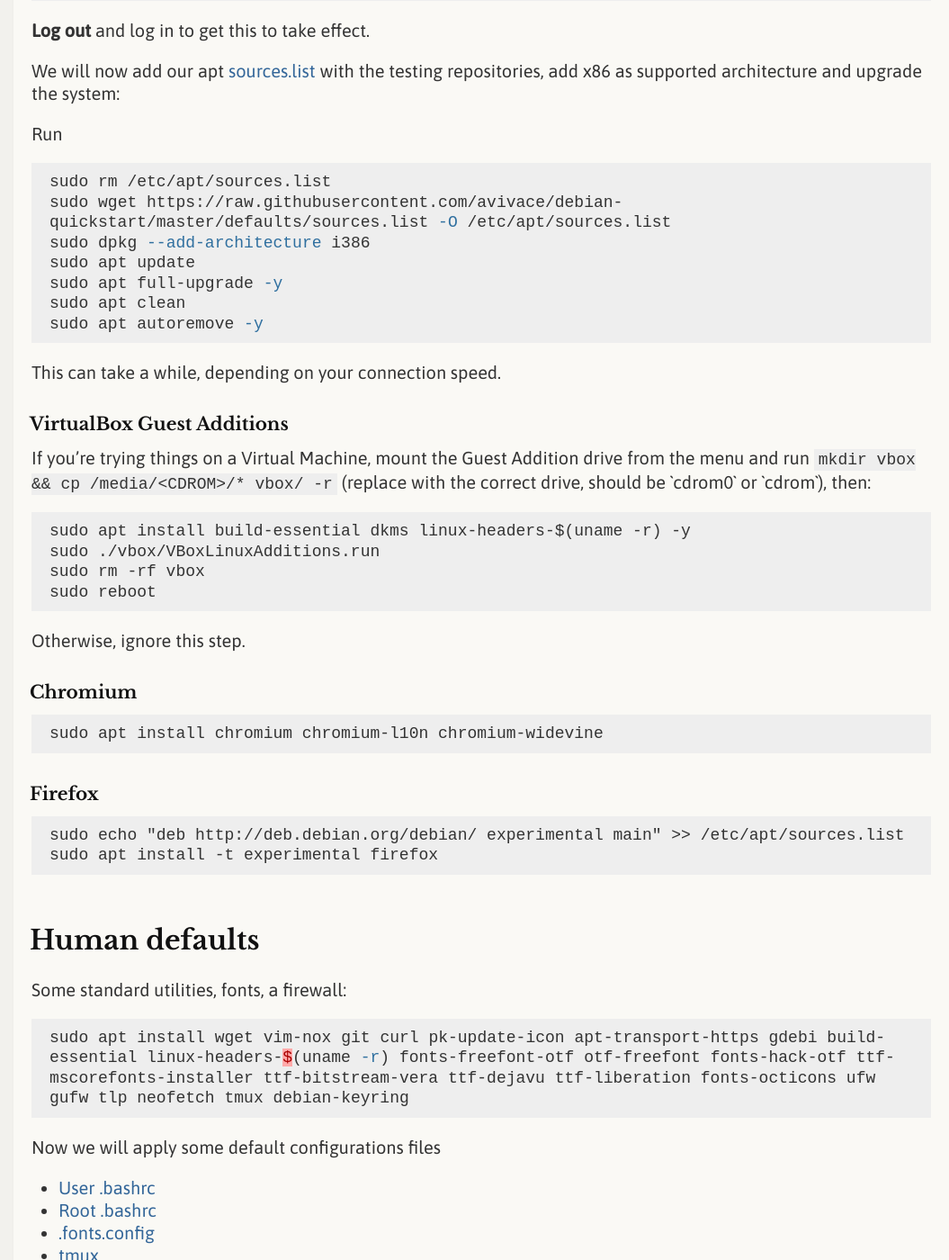
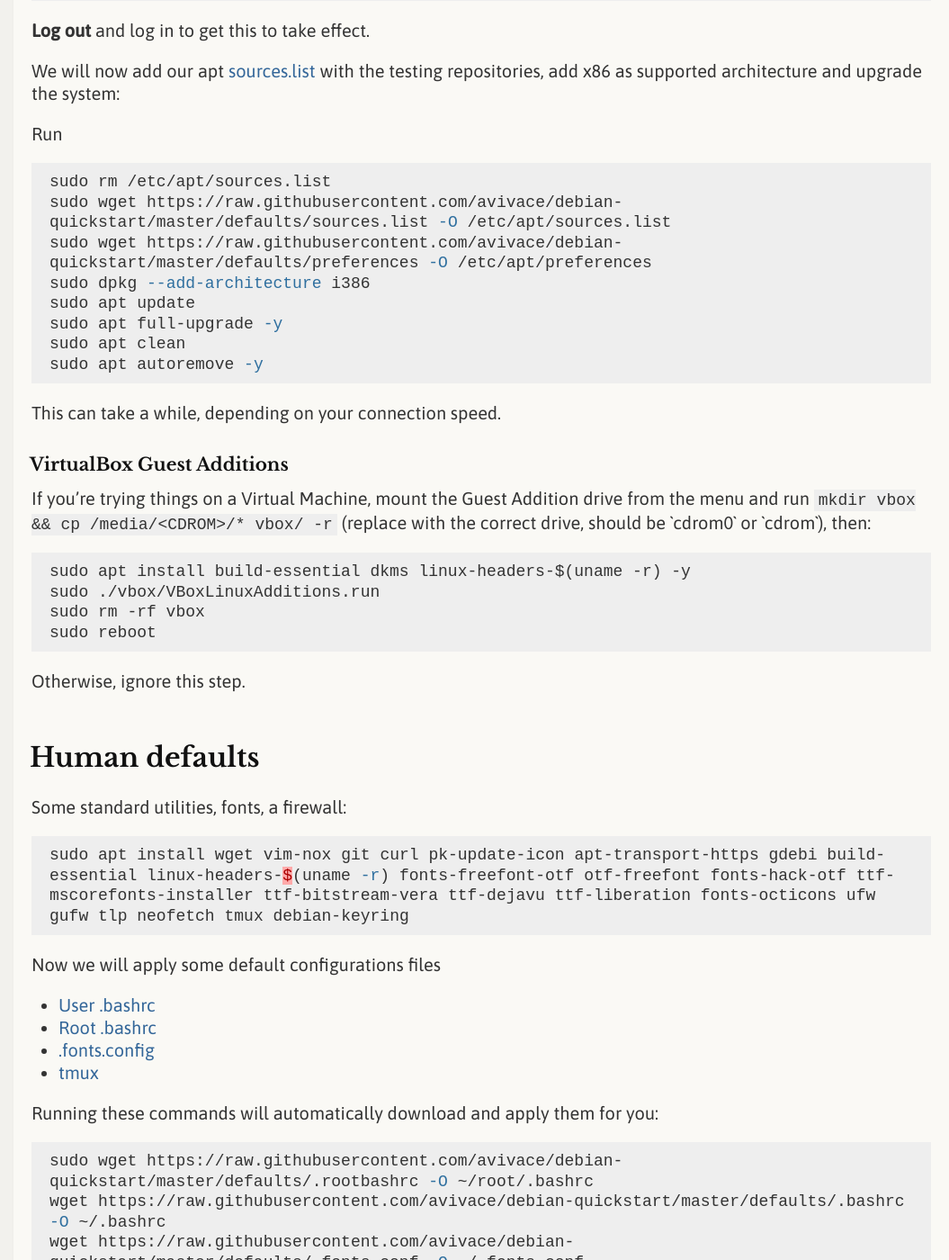
Before and after one commit to avivace/debian-quickstart, a Jekyll site: the page built from index.md, in a window 1280 px wide and 1400 px high, scrolled down 1978 px. Shown: the whole window at 90% size, without its empty margins (105-1160 px from the left). Built offline with Jekyll 4.4.1, drawn with Linux system fonts in a browser that asks for light colours; nearby versions of some CDN libraries; comment, search, counter and statistics services are not loaded; our own code applies the rules of GitHub Pages for plain Markdown files; some of the changed text lies outside the part shown.

Commit message:
Unstable as (low priority) source, firefox stable package pinned to unstable

````diff
--- a/index.md
+++ b/index.md
@@ -62,6 +62,7 @@
 ```powershell
 sudo rm /etc/apt/sources.list
 sudo wget https://raw.githubusercontent.com/avivace/debian-quickstart/master/defaults/sources.list -O /etc/apt/sources.list
+sudo wget https://raw.githubusercontent.com/avivace/debian-quickstart/master/defaults/preferences -O /etc/apt/preferences
 sudo dpkg --add-architecture i386
 sudo apt update
 sudo apt full-upgrade -y
@@ -80,17 +81,6 @@
 sudo reboot
 ```
 Otherwise, ignore this step.
-
-### Chromium
-```
-sudo apt install chromium chromium-l10n chromium-widevine
-```
-
-### Firefox
-```
-sudo echo "deb http://deb.debian.org/debian/ experimental main" >> /etc/apt/sources.list
-sudo apt install -t experimental firefox
-```
 
 ## Human defaults
 
@@ -114,6 +104,17 @@
 ```
 
 Additionaly, `apt install apt-listbugs apt-listchanges` in order to be made aware of grave bugs or important changes when you install new packages or during an upgrade.
+
+### Chromium
+```
+sudo apt install chromium chromium-l10n chromium-widevine
+```
+
+### Firefox
+```
+sudo apt install firefox
+```
+
 
 ## We did it
 <center>
````
Also changed, not shown: 2 other files.
